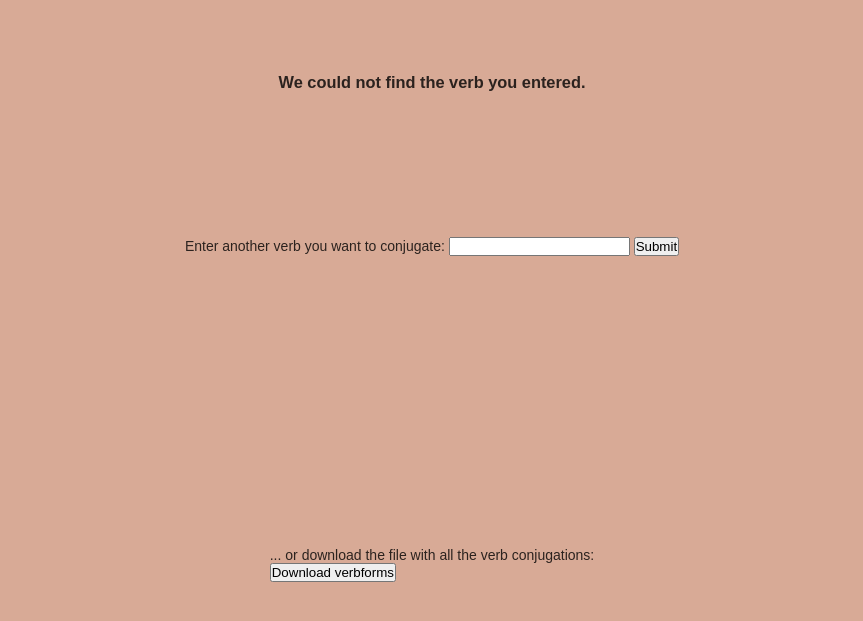
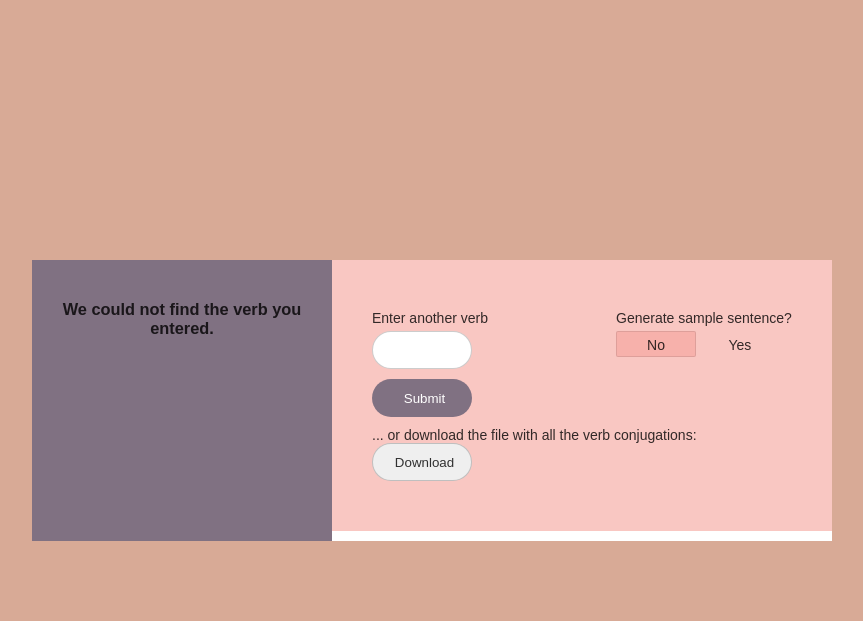
Before and after one commit to salwil/verbforms_generator, a Flask app: template src/application/application/templates/verbforms_generator.html in a window 1280 px wide. Shown: the top 621 px of the page, without its empty margins (208-1071 px from the left). Run offline with Flask 3, Linux system fonts and the light colour scheme; the template is opened without the code that fills it: values that come from a table or form of the project are taken from there, others are empty.

Commit message:
redesign GUI for second verbforms page

```diff
--- a/src/application/application/static/stylesheets/stylesheet.css
+++ b/src/application/application/static/stylesheets/stylesheet.css
@@ -130,7 +130,7 @@ body {
   color: rgba(0, 0, 0, 0.8);
   font-size: 16px;
 }
-.right-container .pets-weight .radio-container {
+.right-container .checkbox-container .radio-container {
   display: flex;
   justify-content: space-between;
   width: 100%;
@@ -141,6 +141,16 @@ body {
   display: grid;
   padding: 5px 40px;
 }
+
+.right-container input {
+  border: 1px solid rgba(0, 0, 0, 0.2);
+  height: 38px;
+  line-height: 38px;
+  width: 100px;
+  border-radius: 19px;
+  font-family: "Montserrat", sans-serif;
+}
+
 .right-container footer button {
   border: 1px solid rgba(0, 0, 0, 0.2);
   height: 38px;
@@ -153,6 +163,7 @@ body {
   background: #fff;
   transition: 0.2s all ease-in-out;
 }
+
 .right-container footer #back:hover {
   background: #171a2b;
   color: white;
@@ -166,17 +177,37 @@ body {
   background: #171a2b;
 }
 
+.right-container #submit {
+  background: #807182;
+  border: 1px solid transparent;
+  color: #fff;
+}
+.right-container #submit:hover {
+  background: #171a2b;
+}
+
+.right-container download-link #download {
+  background: #807182;
+  border: 1px solid transparent;
+  color: #fff;
+}
+.right-container download-link #download:hover {
+  background: #171a2b;
+}
+
 .next_verb label,
 .pets-breed label,
 .pets-birthday label,
+.attributes-table label,
+.next-actions,
 .sample_sentence label,
 .pets-spayed-neutered label,
-.pets-weight label {
+.verb-forms label {
   display: block;
   margin-bottom: 5px;
 }
 
-.radio-container {
+.radio-container .checkbox-container {
   background: #fff;
   border: 1px solid rgba(0, 0, 0, 0.1);
   border-radius: 4px;
@@ -197,8 +228,25 @@ body {
   transition: 0.2s all ease-in-out;
   width: 80px;
 }
+.checkbox-container label {
+  background: transparent;
+  border: 1px solid transparent;
+  border-radius: 2px;
+  display: inline-block;
+  height: 26px;
+  line-height: 26px;
+  margin: 5px;
+  padding: 0;
+  text-align: center;
+  transition: 0.2s ease-in-out;
+  width: 115px;
+}
 
 .radio-container input[type=radio] {
+  display: none;
+}
+
+.checkbox-container input[type=checkbox] {
   display: none;
 }
 
@@ -207,4 +255,9 @@ body {
   border: 1px solid rgba(0, 0, 0, 0.1);
 }
 
+.checkbox-container input[type=checkbox]:checked + label {
+  background: #f7b1ab;
+  border: 1px solid rgba(0, 0, 0, 0.1);
+}
+
 radio-container.inlineLabels ul {list-style:none}
--- a/src/application/application/templates/verbforms_generator.html
+++ b/src/application/application/templates/verbforms_generator.html
@@ -6,10 +6,20 @@
     <link rel="stylesheet" type="text/css" href="../static/stylesheets/stylesheet.css">
 </head>
 <body>
+<div class='form-container'>
+    <div class='left-container'>
         {% if next_verb %}
-<h3>You entered a form of the German verb <i>{{ next_verb }}</i>. The English translation of <i>{{ next_verb }}</i> is
-    <i>to {{ english_translation }}</i>.</h3>
-<fieldset>
+        <h3>You entered a form of the German verb <i>{{ next_verb }}</i>.
+            <br><br>The English translation of <i>{{ next_verb }}</i> is <i>to {{ english_translation }}</i>.</h3>
+        {% else %}
+        <h3>We could not find the verb you entered.</h3>
+        {% endif %}
+    </div>
+    <div class='right-container'>
+        <header>
+            {% if next_verb %}
+            <div class="'set">
+                <div class='attributes-table'>
                     <table>
                         <th>Language Level</th>
                         <th>Regular</th>
@@ -18,75 +28,77 @@
                             <td> {% if is_regular %} Yes {% else %} No {% endif %}</td>
                         </tr>
                     </table>
-</fieldset>
-<!--<h2>German conjugation table:</h2>
-<fieldset>
-    <table>
-        <th>Präsens</th>
-        <th>Präteritum</th>
-        <th>Perfekt</th>
-        <th>Plusquamperfekt</th>
-        <th>Futur I</th>
-        <th>Futur II</th>
-        <tr>
-          {% for praesens, praeteritum, perfekt, plusquamperfekt, konjunktiv_praesens, konjunktiv_praeteritum, futur2, futur1 in conjugation_table %}
-            <tr>
-                <td>{{ praesens }} </td>
-                <td>{{ praeteritum }} </td>
-                <td>{{ perfekt }} </td>
-                <td>{{ plusquamperfekt }} </td>
-                <td>{{ futur1 }} </td>
-                <td>{{ futur2 }} </td>
-            </tr>
-          {% endfor %}
-        </tr>
-    </table>-->
-<h3>Which forms would you like to export?</h3>
+                </div>
+                <br>
+                {% if generated_sentence %}
+                <div class="generated_sentence">
+                    <h4>Sample Sentence: </h4> {{ generated_sentence }}
+                </div>
+                <br>
+                {% endif %}
+            </div>
+            <h4>Which forms would you like to export?</h4>
+            <div class='verb-forms'>
                 <form action="/verbforms_generator/add" method="post">
-    <p>
+                    <div class='checkbox-container'>
                         {{ checkboxes.praesens() }} {{ checkboxes.praesens.label }}
                         {{ checkboxes.praeteritum() }} {{ checkboxes.praeteritum.label }}
-        {{ checkboxes.imperativ() }} {{ checkboxes.imperativ.label }}
                         {{ checkboxes.perfekt() }} {{ checkboxes.perfekt.label }}
                         {{ checkboxes.plusquamperfekt() }} {{ checkboxes.plusquamperfekt.label }}
                         {{ checkboxes.futur1() }} {{ checkboxes.futur1.label }}
                         {{ checkboxes.futur2() }} {{ checkboxes.futur2.label }}
                         {{ checkboxes.konjunktiv1() }} {{ checkboxes.konjunktiv1.label }}
                         {{ checkboxes.konjunktiv2() }} {{ checkboxes.konjunktiv2.label }}
-    </p>
-    <!--{% if checkboxes.praesens.errors %}
-        <ul class="errors">
-            {% for error in checkboxes.praesens.errors %}
-                <li>{{ error }}</li>
-            {% endfor %}
-        </ul>
-    {% endif %}-->
-
+                    </div>
                     <input type="submit" value="Add this verb to my Anki list">
                 </form>
-</fieldset>
+            </div>
             <br>
-<br>
-<fieldset>
-    <h3>What to do next</h3>
-    {% else %}
-    <h3>We could not find the verb you entered.</h3>
+            <div class='next-actions'>
+                <h4>What to do next</h4>
+            </div>
             {% endif %}
+            <div class='next-actions'>
                 <form action="/verbforms_generator" method="post">
-        <label for="next_verb">Enter another verb you want to conjugate: </label>
+                    <div class='set'>
+                        <div class='next_verb'>
+                            <label for='next_verb'>Enter another verb</label>
                             <input type="text" name="next_verb" value="" required>
-        <input type="submit" value="Submit">
+                            <!--<input id='next_verb' placeholder="Verb in any form" type='text' value="" required>-->
+                        </div>
+                        <div class='sample_sentence'>
+                            {{ radio.sample_sentence.label }}
+                            <div class='radio-container'>
+                                {% for subfield in radio.sample_sentence %}
+                                <tr>
+                                    <td>{{ subfield }}</td>
+                                    <td>{{ subfield.label }}</td>
+                                </tr>
+                                {% endfor %}
+                            </div>
+                        </div>
+                    </div>
+                    <div class='set'>
+                        <input type="submit" value="Submit" id='submit'>
+                    </div>
                 </form>
-    <p>
+                <div class='set'>
                     <div class="container" align="left">
                         ... or download the file with all the verb conjugations:
                         <br>
                         <!-- todo: change this to link to the goodbye page and from there the file can be downloaded -->
-        <a href="/verbforms_generator/generate" target="blank">
-            <button>Download verbforms</button>
+                        <a href="/verbforms_generator/download" target="blank">
+                            <input type="submit" value="Download" id='download'>
                         </a>
                     </div>
-    </p>
-</fieldset>
+                </div>
+            </div>
+        </header>
+        <footer>
+
+        </footer>
+
+    </div>
+</div>
 </body>
 </html>
--- a/src/application/application/templates/welcome.html
+++ b/src/application/application/templates/welcome.html
@@ -38,11 +38,6 @@
             </tr>
 
             {% endfor %}
-            <!--{{ radio.sample_sentence.label }} <br> {{ radio.sample_sentence() }}
-            <input checked='' id='pet-gender-female' name='pet-gender' type='radio' value='female'>
-            <label for='sample_sentence_yes'>Yes</label>
-            <input id='pet-gender-male' name='pet-gender' type='radio' value='male'>
-            <label for='sample_sentence_no'>No</label>-->
           </div>
         </div>
       </div>
--- a/src/application/application/verbforms_ui.py
+++ b/src/application/application/verbforms_ui.py
@@ -21,7 +21,7 @@ Institute for Computational Linguistics
 
 import logging
 
-from flask import Flask, render_template, request, send_file, current_app
+from flask import Flask, render_template, request, send_file, current_app, flash
 from flask_wtf import FlaskForm
 from wtforms import BooleanField, RadioField
 
@@ -40,11 +40,11 @@ app_ctx.push()
 
 class TimeFormsCheckbox(FlaskForm):
     # todo: if time, make general form, by also including verb in form (currently separately handled, design could ev. be improved)
-    praesens = BooleanField('Präsens')
+    praesens = BooleanField('Präsens', default=True, render_kw={'checked':''})
     praeteritum = BooleanField('Präteritum')
     imperativ = BooleanField('Imperativ (n.a.)')
-    konjunktiv1 = BooleanField('Konjunktiv Präsens')
-    konjunktiv2 = BooleanField('Konjunktiv Präteritum')
+    konjunktiv1 = BooleanField('Konjunktiv I')
+    konjunktiv2 = BooleanField('Konjunktiv II')
     perfekt = BooleanField('Perfekt')
     plusquamperfekt = BooleanField('Plusquamperfekt')
     futur1 = BooleanField('Futur I')
@@ -145,8 +145,23 @@ def generate_artefacts():
 
 @app.route('/verbforms_generator/download')
 def download_file_with_verbs():
-    return send_file(current_app.config['verb_file'].file_path)
-
+    try:
+        return send_file(current_app.config['verb_file'].file_path)
+    except FileNotFoundError:
+        flash('You have not added any verb to your file so far.')
+    #checkboxes = TimeFormsCheckbox()
+    radio = SentenceFormRadio()
+    return render_template('welcome.html', radio=radio)
+    '''
+    return render_template('verbforms_generator.html',
+                           next_verb=current_app.config['verb'].verb.infinitive_german,
+                           english_translation=current_app.config['verb'].verb.infinitive_english,
+                           conjugation_table=current_app.config['verb'].verb.german_conjugations,
+                           language_level=current_app.config['verb'].verb.language_level,
+                           is_regular=current_app.config['verb'].verb.is_regular,
+                           checkboxes=checkboxes,
+                           radio=radio,
+                           generated_sentence=current_app.config['verb'].verb.sample_sentence_german)'''
 
 @app.route('/verbforms_generator/goodbye')
 def goodbye():
```
Lines whose indentation alone changed are shown as unchanged.
